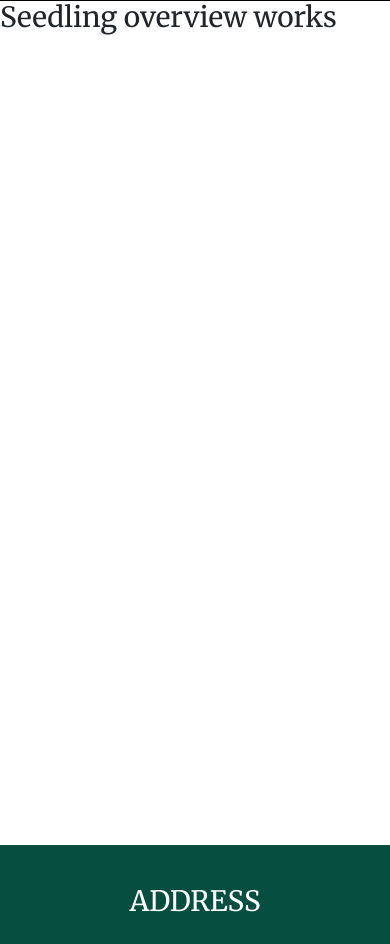
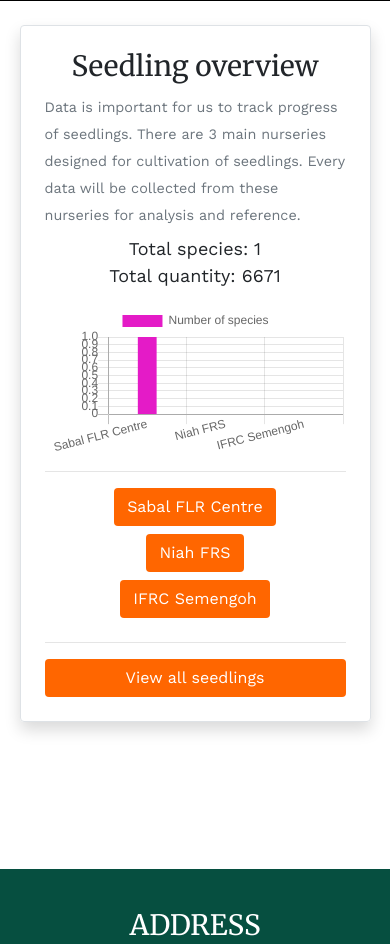
Before and after one commit to nueldeli/flrweb, a Django app: page /data/ in a window 390 px wide. Shown: the part 78-1022 px from the top of the page. Run offline with Django 3.2, Linux system fonts and the light colour scheme; data comes from the database, SQL or seed files in the repository; both versions use the stored data as it was after the commit; some libraries are stand-ins or nearby versions.

Commit message:
updated data

```diff
--- a/dms/models.py
+++ b/dms/models.py
@@ -24,7 +24,7 @@ class Seedling(models.Model):
 	def get_seedling_img(self):
 		if self.seedling_img and hasattr(self.seedling_img, 'url'):
 			return self.seedling_img.url
-		return ImageFieldFile(instance=None, field=FileField, name='/media/seedling_img/seedling_default_img.png')
+		return ImageFieldFile(instance=None, field=FileField(), name='/media/seedling_img/seedling_default_img.png')
 
 	def get_absolute_url(self):
 		return reverse('seedling_index')
--- a/dms/templates/dms/seedling_overview.html
+++ b/dms/templates/dms/seedling_overview.html
@@ -1,5 +1,82 @@
 {% extends 'base.html' %}
 
 {% block content %}
-<h3>Seedling overview works</h3>
+<div class="custom-div mt-4">
+	<script src="https://cdn.jsdelivr.net/npm/chart.js@2.8.0"></script>
+
+	<div class="border shadow rounded mb-4 p-4">
+		<h3 class="text-center">Seedling overview</h3>
+		<small class="text-muted">Data is important for us to track progress of seedlings. There are 3 main nurseries designed for cultivation of seedlings. Every data will be collected from these nurseries for analysis and reference. </small>
+		<ul class="list-unstyled text-center mt-2">
+			<li>Total species: {{ cumulative_species }}</li>
+			<li>Total quantity: {{ cumulative_quantity }}</li>
+		</ul>
+		<canvas id="seedlingChart"></canvas>
+
+		<hr>
+
+		<div class="row text-center">
+			<div class="col-sm-4 mb-2">
+				<a href="#">
+					<button class="btn btn-custom">Sabal FLR Centre</button>
+				</a>
+			</div>
+			<div class="col-sm-4 mb-2">
+				<a href="#">
+					<button class="btn btn-custom">Niah FRS</button>
+				</a>
+			</div>
+			<div class="col-sm-4 mb-2">
+				<a href="#">
+					<button class="btn btn-custom">IFRC Semengoh</button>
+				</a>
+			</div>
+		</div>
+
+		<hr>
+
+		<a href="{% url 'seedling_index' %}">
+			<button class="col btn btn-custom">View all seedlings</button>
+		</a>
+	</div>
+
+	<script >
+
+	  	var ctx = document.getElementById('seedlingChart').getContext('2d');
+	  	var myChart = new Chart(ctx, {
+	      	type: 'bar',
+	      	data: {
+	          	labels: [{% for i in label %}'{{ i }}',{% endfor %}],
+	          	datasets: [{
+	              	label: 'Number of species',
+	              	data: [{% for i in data %}'{{ i }}',{% endfor %}],
+	              	backgroundColor: [
+	                  'rgba(228,27,199,1)',
+	                  'rgba(199,228,27,1)',
+	                  'rgba(27,199,228,1)',
+	              	],
+	              	borderColor: [
+	                  'rgba(255, 99, 132, 0)',
+	                  'rgba(54, 162, 235, 0)',
+	                  'rgba(255, 206, 86, 0)',
+	              	],
+	              	borderWidth: 1
+	          	}]
+	      	},
+	      	options: {
+	          	scales: {
+	              	yAxes: [{
+	                  	ticks: {
+	                      	beginAtZero: true
+	                  	}
+	              	}],
+	              	xAxes: [{
+	                  	barPercentage: 0.3
+	              	}]
+	          	}
+	      	}
+	 	 });
+
+	</script>
+</div>
 {% endblock %}
--- a/dms/urls.py
+++ b/dms/urls.py
@@ -1,11 +1,11 @@
 from django.urls import path
-from .views import SeedlingDataOverview, SeedlingIndexView, SeedlingDetailView, SeedlingAddView, SeedlingUpdateView, SeedlingDeleteView
+from .views import seedling_overview, SeedlingIndexView, SeedlingDetailView, SeedlingAddView, SeedlingUpdateView, SeedlingDeleteView
 
 urlpatterns = [
-	path('', SeedlingDataOverview.as_view(), name='seedling_overview'),
+	path('', seedling_overview, name='seedling_overview'),
 	path('seedling_index/', SeedlingIndexView.as_view(), name='seedling_index'),
 	path('seedling_detail/<int:pk>/', SeedlingDetailView.as_view(), name='seedling_detail'),
 	path('seedling_add/', SeedlingAddView.as_view(), name='seedling_add'),
-	path('seedling_update/', SeedlingUpdateView.as_view(), name='seedling_update'),
-	path('seedling_delete/', SeedlingDeleteView.as_view(), name='seedling_delete')
+	path('seedling_update/<int:pk>/', SeedlingUpdateView.as_view(), name='seedling_update'),
+	path('seedling_delete/<int:pk>/', SeedlingDeleteView.as_view(), name='seedling_delete')
 ]
--- a/dms/views.py
+++ b/dms/views.py
@@ -3,10 +3,27 @@ from django.urls import reverse_lazy
 from .models import Seedling
 from .forms import AddSeedlingForm, UpdateSeedlingForm
 from django.views.generic import TemplateView, ListView, DetailView, CreateView, UpdateView, DeleteView
+from django.db.models import Sum
 
 # Create your views here.
-class SeedlingDataOverview(TemplateView):
-	template_name = 'dms/seedling_overview.html'
+def seedling_overview(request):
+	data_object = Seedling.objects.all()
+	sabal_total_species = data_object.filter(nursery__icontains='Sabal').count()
+	niah_total_species = data_object.filter(nursery__icontains='Niah').count()
+	semengoh_total_species = data_object.filter(nursery__icontains='IFRC').count()
+	cumulative_species = data_object.count()
+	cumulative_quantity = data_object.aggregate(Sum('quantity'))['quantity__sum']
+	label = ['Sabal FLR Centre', 'Niah FRS', 'IFRC Semengoh']
+	data = [sabal_total_species, niah_total_species, semengoh_total_species]
+	return render(request, 'dms/seedling_overview.html', {
+		'sabal_total_species':sabal_total_species,
+		'niah_total_species':niah_total_species,
+		'semengoh_total_species':semengoh_total_species,
+		'cumulative_species':cumulative_species,
+		'cumulative_quantity':cumulative_quantity,
+		'label':label,
+		'data':data
+		})
 
 class SeedlingIndexView(ListView):
 	model = Seedling
--- a/flrweb/static/css/main.css
+++ b/flrweb/static/css/main.css
@@ -19,7 +19,7 @@
 @media screen and (max-width: 600px){
 	.custom-div {
 		margin: auto;
-		width: 80%;
+		width: 90%;
 	}
 }
 
```
Also changed, not shown: dms/templates/dms/seedling_delete.html (+8 -1 lines), dms/templates/dms/seedling_detail.html (+34 -1 lines), dms/templates/dms/seedling_index.html (+44 -1 lines), db.sqlite3, flrweb/media/seedling_img/research_body.jpg (added), flrweb/media/seedling_img/seedling_default_img.png (added).
